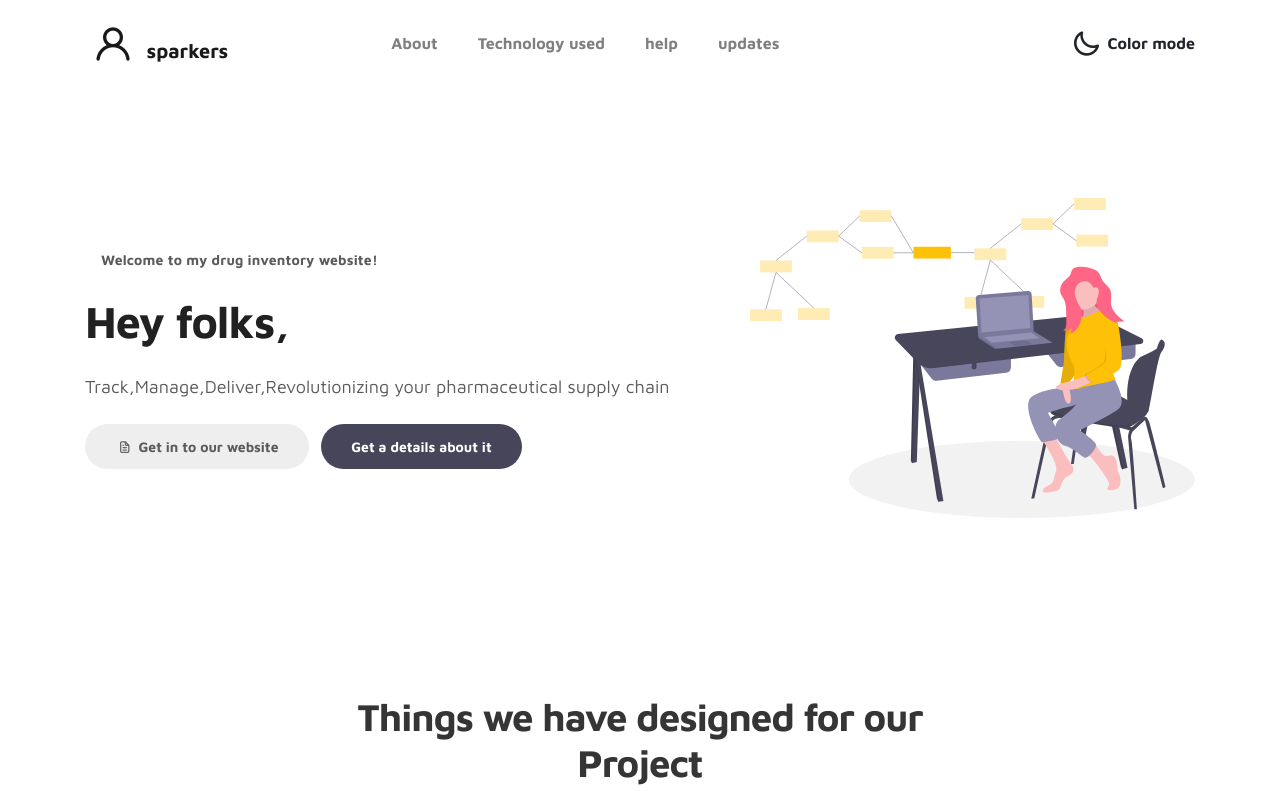
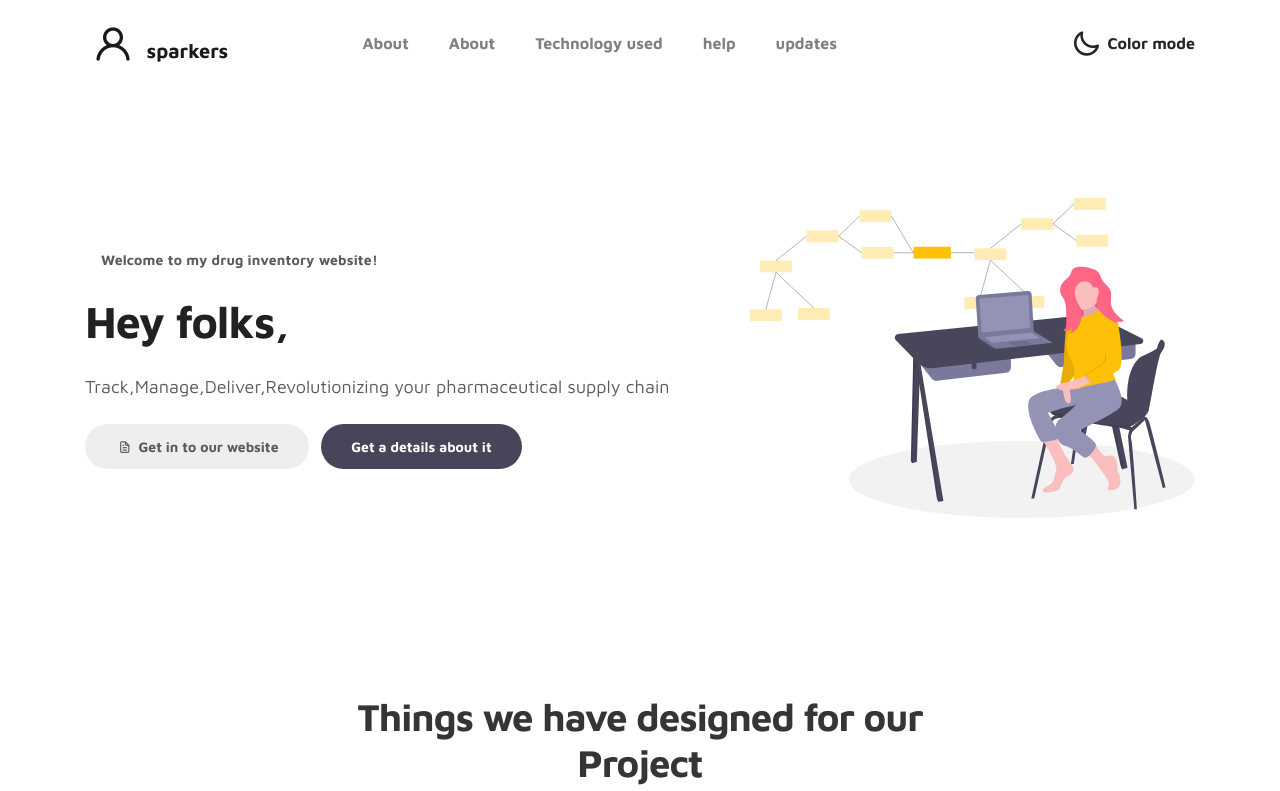
Before and after one commit to Druginventory/Druginventory, a plain HTML site: page index.html in a window 1280 px wide. Shown: the top 791 px of the page. Drawn offline with Linux system fonts and the light colour scheme.

Commit message:
Update index.html

```diff
--- a/index.html
+++ b/index.html
@@ -6,7 +6,7 @@
     <meta name="description" content="">
     <meta name="author" content="">
 
-    <title>Drug inventory</title>
+    <title>Marvel HTML Bootstrap 4 Template</title>
 
     <link rel="stylesheet" href="css/bootstrap.min.css">
     <link rel="stylesheet" href="css/unicons.css">
@@ -43,7 +43,9 @@ https://www.tooplate.com/view/2115-marvel
                     <li class="nav-item">
                         <a href="#Home" class="nav-link"><span data-hover="Home">About</span></a>
                     </li>
-
+                    <li class="nav-item">
+                        <a href="#About" class="nav-link"><span data-hover="About">About</span></a>
+                    </li>
                     <li class="nav-item">
                         <a href="#Technology used" class="nav-link"><span data-hover="Technology used">Technology used</span></a>
                     </li>
```
